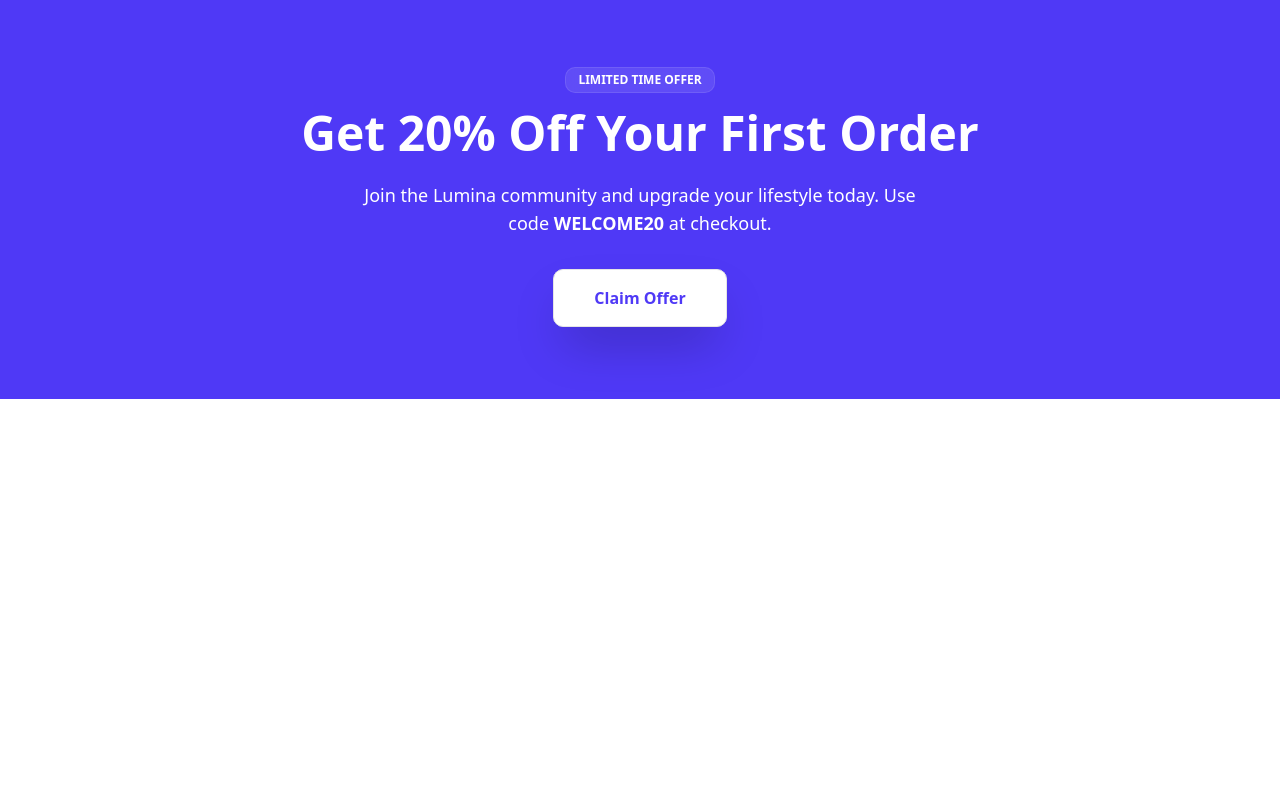
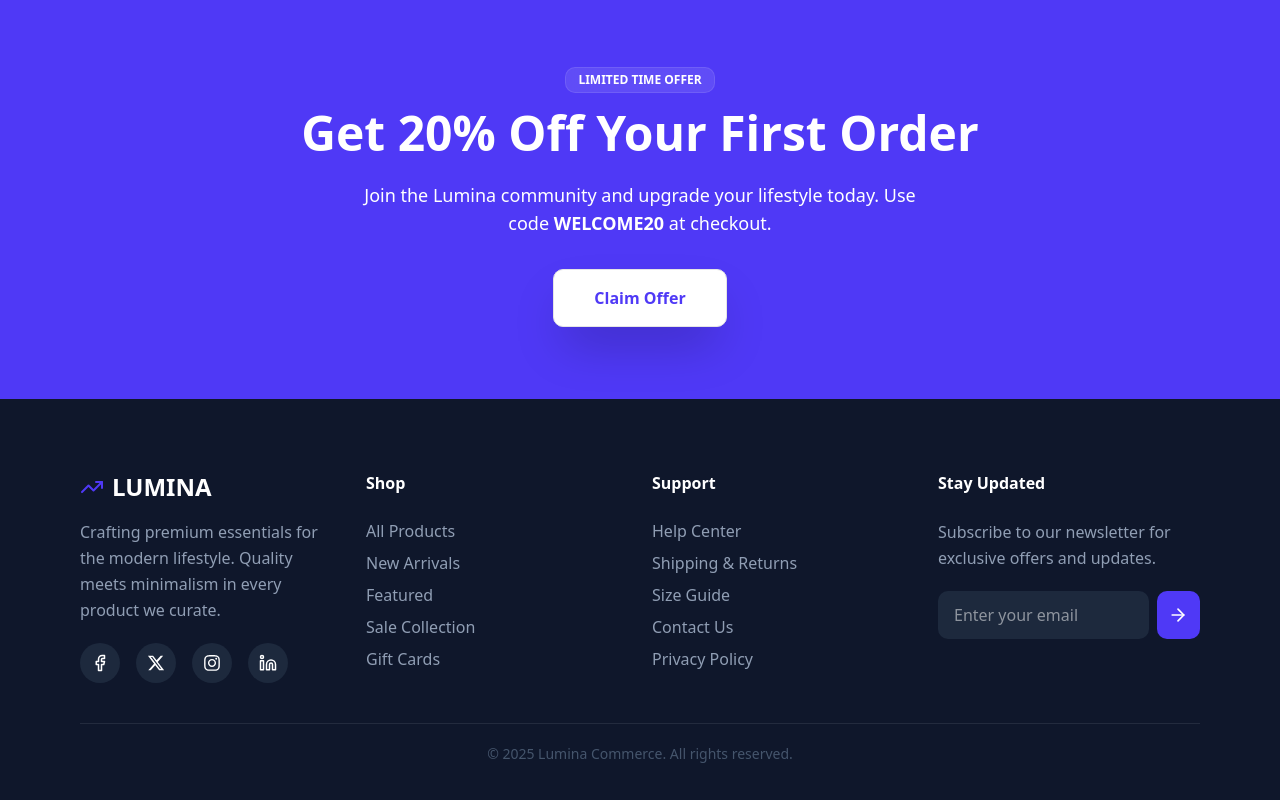
Before and after one commit to Heritage-XioN/lumina, a Next.js app: page / in a window 1280 px wide. Shown: the part 2201-3001 px from the top of the page. Built offline with nearby package versions, Linux system fonts and the light colour scheme.

Commit message:
added the footer section

```diff
--- a/app/layout.tsx
+++ b/app/layout.tsx
@@ -3,6 +3,7 @@
 import './globals.css';
 import { ThemeProvider } from '@/components/theme-provider';
 import Navbar from '@/components/navbar';
+import Footer from '@/components/footer';
 
 const geistSans = Geist({
 	variable: '--font-geist-sans',
@@ -27,7 +28,7 @@
 	return (
 		<html lang='en' suppressHydrationWarning>
 			<body
-				className={`${geistSans.variable} ${geistMono.variable} antialiased`}
+				className={`${geistSans.variable} ${geistMono.variable} antialiased `}
 			>
 				<ThemeProvider
 					attribute='class'
@@ -37,6 +38,7 @@
 				>
 					<Navbar />
 					{children}
+					<Footer />
 				</ThemeProvider>
 			</body>
 		</html>
--- a/app/page.tsx
+++ b/app/page.tsx
@@ -6,7 +6,7 @@
 
 export default function Home() {
 	return (
-		<div className=' mb-96'>
+		<div className='overflow-y-scroll [&::-webkit-scrollbar]:hidden [-ms-overflow-style:none] [scrollbar-width:none]'>
 			<HeroSection />
 			<Products />
 			<Featues />
--- a/components/discount.tsx
+++ b/components/discount.tsx
@@ -2,7 +2,7 @@
 
 const Discount = () => {
   return (
-    <div className='mt-8 mb-20 py-18 px-4 md:px-9 lg:px-20 bg-[#4f39f6]'>
+    <div className='mt-8 py-18 px-4 md:px-9 lg:px-20 bg-[#4f39f6]'>
         <div className="w-full flex justify-center items-center mb-4">
           <div className="py-1 px-3 rounded-lg bg-white/10 backdrop-blur-lg border border-white/10">
             <p className="text-xs leading-[133%] font-bold text-white">LIMITED TIME OFFER</p>
--- /dev/null
+++ b/components/footer.tsx
@@ -0,0 +1,108 @@
+import { TrendingUp, ArrowRight } from 'lucide-react';
+import { FiFacebook } from 'react-icons/fi';
+import { FaXTwitter } from 'react-icons/fa6';
+import { FaInstagram } from 'react-icons/fa';
+import { LuLinkedin } from 'react-icons/lu';
+import Link from 'next/link';
+import React from 'react';
+
+const Footer = () => {
+	return (
+		<footer className='bg-[#0f172b] w-full pt-18 pb-4 px-4 md:px-9 lg:px-20'>
+			<div className='grid grid-cols-1 md:grid-cols-4 gap-6 mb-10'>
+				<div>
+					<div className='flex flex-wrap gap-2 mb-4'>
+						<div className='flex justify-center items-center'>
+							<TrendingUp className='w-6 h-6 text-[#4f39f6]' />
+						</div>
+						<div className='flex justify-center items-center'>
+							<Link
+								href={'/'}
+								className='text-[24px] leading-[133%] text-white font-bold text-center'
+							>
+								LUMINA
+							</Link>
+						</div>
+					</div>
+					<div className='mb-5'>
+						<p className='text-[16px] leading-[163%] text-[#909eb4]'>
+							Crafting premium essentials for the modern lifestyle. Quality
+							meets minimalism in every product we curate.
+						</p>
+					</div>
+					<div className=''>
+						<div className='flex flex-wrap gap-4'>
+							<Link
+								href='#'
+								className='text-[16px] leading-[163%] text-white flex justify-center items-center rounded-full w-10 h-10 bg-[#1d293d] hover:bg-[#4f39f6] transition-colors'
+							>
+								<FiFacebook className='w-[18px] h-[18px]' />
+							</Link>
+							<Link
+								href='#'
+								className='text-[16px] leading-[163%] text-white flex justify-center items-center rounded-full w-10 h-10 bg-[#1d293d] hover:bg-[#4f39f6] transition-colors'
+							>
+								<FaXTwitter className='w-[18px] h-[18px]' />
+							</Link>
+							<Link
+								href='#'
+								className='text-[16px] leading-[163%] text-white flex justify-center items-center rounded-full w-10 h-10 bg-[#1d293d] hover:bg-[#4f39f6] transition-colors'
+							>
+								<FaInstagram className='w-[18px] h-[18px]' />
+							</Link>
+							<Link
+								href='#'
+								className='text-[16px] leading-[163%] text-white flex justify-center items-center rounded-full w-10 h-10 bg-[#1d293d] hover:bg-[#4f39f6] transition-colors'
+							>
+								<LuLinkedin className='w-[18px] h-[18px]' />
+							</Link>
+						</div>
+					</div>
+				</div>
+				<div>
+                    <div className="mb-6">
+                        <h3 className="text-[16px] leading-[150%] text-white font-bold">Shop</h3>
+                    </div>
+                    <div className="flex flex-col gap-2">
+                        <Link href={""} className='text-[16px] leading-[150%] text-[#909eb4] hover:text-[#4f39f6] transition-colors'>All Products</Link>
+                        <Link href={""} className='text-[16px] leading-[150%] text-[#909eb4] hover:text-[#4f39f6] transition-colors'>New Arrivals</Link>
+                        <Link href={""} className='text-[16px] leading-[150%] text-[#909eb4] hover:text-[#4f39f6] transition-colors'>Featured</Link>
+                        <Link href={""} className='text-[16px] leading-[150%] text-[#909eb4] hover:text-[#4f39f6] transition-colors'>Sale Collection</Link>
+                        <Link href={""} className='text-[16px] leading-[150%] text-[#909eb4] hover:text-[#4f39f6] transition-colors'>Gift Cards</Link>
+                    </div>
+                </div>
+				<div>
+                    <div className="mb-6">
+                        <h3 className="text-[16px] leading-[150%] text-white font-bold">Support</h3>
+                    </div>
+                    <div className="flex flex-col gap-2">
+                        <Link href={""} className='text-[16px] leading-[150%] text-[#909eb4] hover:text-[#4f39f6] transition-colors'>Help Center</Link>
+                        <Link href={""} className='text-[16px] leading-[150%] text-[#909eb4] hover:text-[#4f39f6] transition-colors'>Shipping & Returns</Link>
+                        <Link href={""} className='text-[16px] leading-[150%] text-[#909eb4] hover:text-[#4f39f6] transition-colors'>Size Guide</Link>
+                        <Link href={""} className='text-[16px] leading-[150%] text-[#909eb4] hover:text-[#4f39f6] transition-colors'>Contact Us</Link>
+                        <Link href={""} className='text-[16px] leading-[150%] text-[#909eb4] hover:text-[#4f39f6] transition-colors'>Privacy Policy</Link>
+                    </div>
+                </div>
+				<div>
+					<div className="mb-6">
+                        <h3 className="text-[16px] leading-[150%] text-white font-bold">Stay Updated</h3>
+                    </div>
+					<div className='mb-5'>
+						<p className='text-[16px] leading-[163%] text-[#909eb4]'>
+							Subscribe to our newsletter for exclusive offers and updates.
+						</p>
+					</div>
+					<div className='flex gap-2'>
+						<input type="email" placeholder='Enter your email' className='w-full p-2 bg-[#1d293d] text-[#8e949e] placeholder:text-[#8e949e] rounded-lg px-4 py-3' />
+                        <button className='w-14 h-12 flex justify-center items-center rounded-lg bg-[#4f39f6]'><ArrowRight className='text-white w-5 h-5' /></button>
+					</div>
+				</div>
+			</div>
+			<div className='border-t border-t-gray-300/10 text-center py-5 text-link-text text-[14px] leading-[143%]'>
+				© 2025 Lumina Commerce. All rights reserved.
+			</div>
+		</footer>
+	);
+};
+
+export default Footer;
--- a/package.json
+++ b/package.json
@@ -21,6 +21,7 @@
     "next-themes": "^0.4.6",
     "react": "19.2.1",
     "react-dom": "19.2.1",
+    "react-icons": "^5.5.0",
     "tailwind-merge": "^3.4.0"
   },
   "devDependencies": {
```
Also changed, not shown: 1 other file (tests, documents, lock files or other folders).
